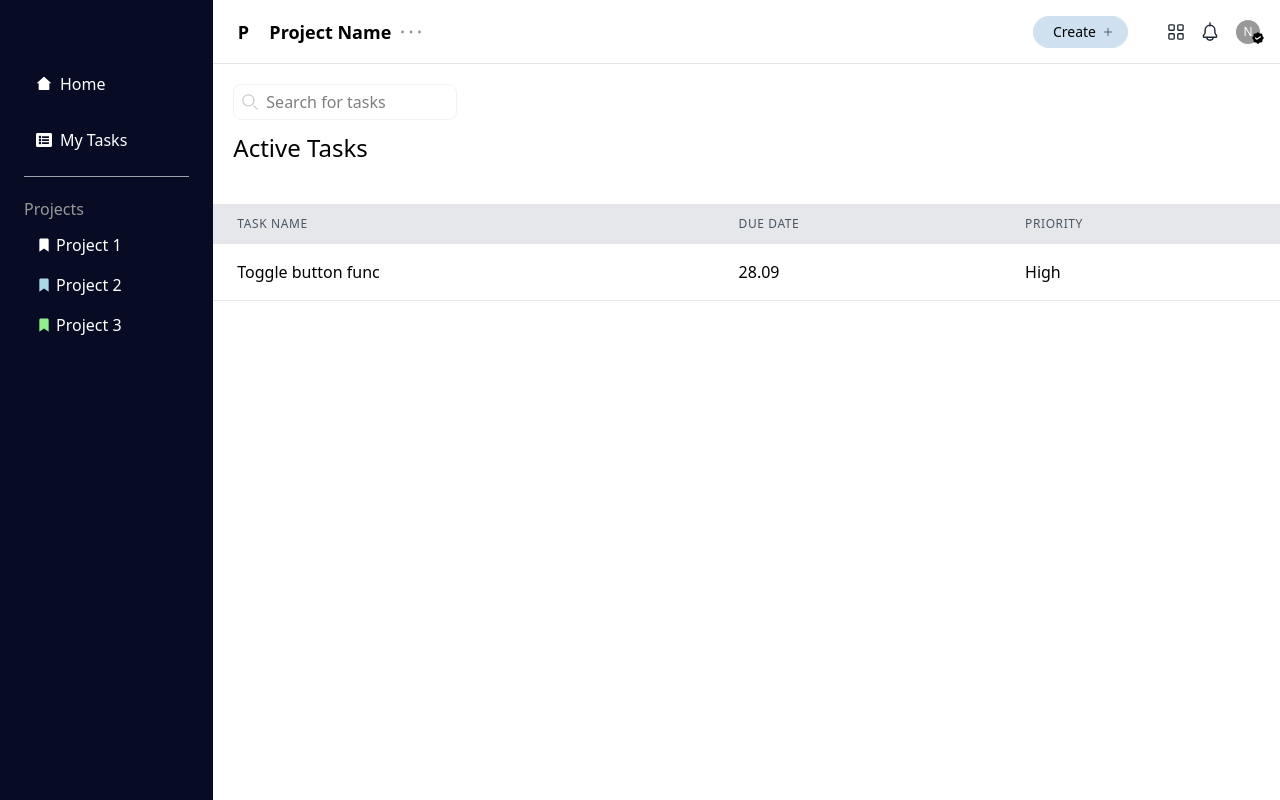
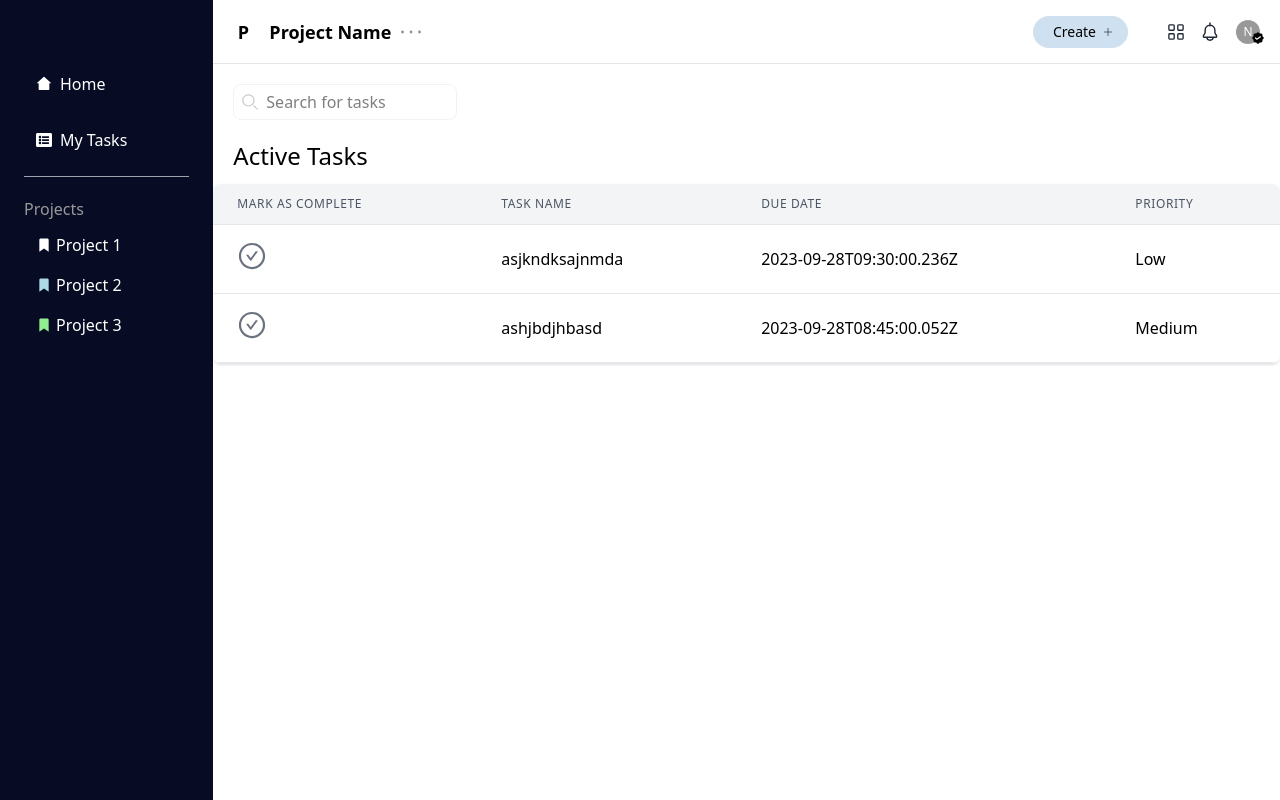
Before and after one commit to alexandruharuta/-project_management_orange, a React (Vite) app: page /mytasks in a window 1280 px wide. Built offline with nearby package versions, Linux system fonts and the light colour scheme; data requests are answered from the project's data file.

Commit message:
fetch data from a fake backend

```diff
--- /dev/null
+++ b/db.json
@@ -0,0 +1,16 @@
+{
+  "tasks": [
+    {
+      "taskName": "asjkndksajnmda",
+      "dueDate": "2023-09-28T09:30:00.236Z",
+      "priority": "Low",
+      "id": 1
+    },
+    {
+      "taskName": "ashjbdjhbasd",
+      "dueDate": "2023-09-28T08:45:00.052Z",
+      "priority": "Medium",
+      "id": 2
+    }
+  ]
+}
--- a/package.json
+++ b/package.json
@@ -7,11 +7,13 @@
     "dev": "vite",
     "build": "tsc && vite build",
     "lint": "eslint . --ext ts,tsx --report-unused-disable-directives --max-warnings 0",
-    "preview": "vite preview"
+    "preview": "vite preview",
+    "server": "json-server --watch db.json --port 5000"
   },
   "dependencies": {
     "classnames": "^2.3.2",
     "date-fns": "^2.30.0",
+    "json-server": "^0.17.3",
     "localforage": "^1.10.0",
     "match-sorter": "^6.3.1",
     "react": "^18.2.0",
--- a/src/Components/MyTasks/MyTasks.tsx
+++ b/src/Components/MyTasks/MyTasks.tsx
@@ -1,9 +1,41 @@
+import { useState, useEffect } from "react";
 import TableRow from "./TableRow"
 
+interface ITable{
+  id:number;
+  taskName:string;
+  dueDate:Date;
+  priority:string;
+}
+
 const MyTasks = () => {
-  const taskName = 'Toggle button func'
-  const dueDate = '28.09'
-  const priority = 'High'
+  const [tasks, setTasks] = useState<ITable[]>([]);
+
+  //FechData
+  useEffect(() => {
+    const getTasks = async () => {
+      const tasksFromServer = await fetchTasks()
+      setTasks(tasksFromServer)
+    }
+
+    getTasks()
+  }, [])
+
+  const fetchTasks = async () => {
+    const res = await fetch('http://localhost:5000/tasks')
+    const data = await res.json()
+
+    return data
+  }
+  //
+
+  const removeOnComplete = async (id: number) => {
+    await fetch(`http://localhost:5000/tasks/${id}`,{
+      method: 'DELETE',
+    })
+    setTasks(tasks.filter((task) => task.id !== id));
+  };
+
   return (
     <>
       <div className="border rounded-lg w-56 h-9 flex items-center gap-2 ml-5 mt-5 opacity-50">
@@ -16,38 +48,45 @@ const MyTasks = () => {
         >
           <path
             stroke="currentColor"
-            stroke-linecap="round"
-            stroke-linejoin="round"
-            stroke-width="1.5"
+            strokeLinecap="round"
+            strokeLinejoin="round"
+            strokeWidth="1.5"
             d="m19 19-4-4m0-7A7 7 0 1 1 1 8a7 7 0 0 1 14 0Z"
           />
         </svg>
         <p>Search for tasks</p>
       </div>
 
-      <p className="font-medium text-2xl ml-5 mt-3">Active Tasks</p>
+      <div className="container mx-auto mt-5">
+        <p className="font-medium text-2xl ml-5 mb-3">
+          {tasks.length > 0 ? "Active Tasks" : "No Tasks"}
+        </p>
 
-      <div className="container mx-auto mt-10">
-        <table className="min-w-full">
-          <thead>
-            <tr className="bg-gray-200">
-              <th className="px-6 py-3 text-left text-xs leading-4 font-medium text-gray-600 uppercase tracking-wider">
+        {tasks.length > 0 && (
+          <div className="shadow overflow-hidden border-b border-gray-200 rounded-lg">
+            <table className="min-w-full divide-y divide-gray-200">
+              <thead className="bg-gray-100">
+                <tr>
+                  <th className="px-6 py-3 text-left text-xs font-medium text-gray-600 uppercase tracking-wider">
+                    Mark as Complete
+                  </th>
+                  <th className="px-6 py-3 text-left text-xs font-medium text-gray-600 uppercase tracking-wider">
                     Task Name
                   </th>
-              <th className="px-6 py-3 text-left text-xs leading-4 font-medium text-gray-600 uppercase tracking-wider">
+                  <th className="px-6 py-3 text-left text-xs font-medium text-gray-600 uppercase tracking-wider">
                     Due Date
                   </th>
-              <th className="px-6 py-3 text-left text-xs leading-4 font-medium text-gray-600 uppercase tracking-wider">
+                  <th className="px-6 py-3 text-left text-xs font-medium text-gray-600 uppercase tracking-wider">
                     Priority
                   </th>
                 </tr>
               </thead>
-          <tbody>
-            {/* You can map over your data and create rows here */}
-            <TableRow taskName = {taskName} dueDate = {dueDate} priority = {priority} />
-            {/* Add more rows as needed */}
+              <tbody className="bg-white divide-y divide-gray-200">
+                <TableRow removeOnComplete={removeOnComplete} tasks={tasks} />
               </tbody>
             </table>
+          </div>
+        )}
       </div>
     </>
   )
--- a/src/Components/MyTasks/TableRow.tsx
+++ b/src/Components/MyTasks/TableRow.tsx
@@ -1,23 +1,45 @@
+import { AiOutlineCheckCircle } from "react-icons/ai"
 
 interface IRow{
+    id:number;
     taskName:string;
-    dueDate:string;
+    dueDate:Date;
     priority:string;
 }
 
-const TableRow: React.FC<IRow> = ({taskName, dueDate, priority}) => {
+interface ITaskList {
+  tasks: IRow[];
+  removeOnComplete:Function;
+}
+
+const TableRow: React.FC<ITaskList> = ({tasks, removeOnComplete}) => {
   return (
-    <tr className="bg-white">
+    <>
+      {tasks.map((task) => (
+        <tr key={task.id} className="bg-white">
             <td className="px-6 py-4 whitespace-no-wrap border-b border-gray-200">
-        {taskName}
+              <button onClick={() => removeOnComplete(task.id)}>
+                <AiOutlineCheckCircle className="mr-2 text-gray-500 hover:text-black hover:bg-green-500 rounded-full ease-in-out duration-500 text-3xl"/>
+              </button>
             </td>
             <td className="px-6 py-4 whitespace-no-wrap border-b border-gray-200">
-        {dueDate}
+              {task.taskName}
             </td>
             <td className="px-6 py-4 whitespace-no-wrap border-b border-gray-200">
-        {priority}
+              {task.dueDate.toLocaleString('eu-EU', {
+                year: 'numeric',
+                month: 'numeric',
+                day: 'numeric',
+                hour: '2-digit',
+                minute: '2-digit',
+              })}
+            </td>
+            <td className="px-6 py-4 whitespace-no-wrap border-b border-gray-200">
+              {task.priority}
             </td>
         </tr>
+      ))}
+    </>
   )
 }
 
--- a/src/Components/TasksComps/AddTask.tsx
+++ b/src/Components/TasksComps/AddTask.tsx
@@ -53,6 +53,7 @@ const AddTask: React.FC<ITaskFunc> = ({addTask}) => {
             dateFormat="MMMM d, yyyy h:mm aa"
             placeholderText="Select Due Date and Time"
             minDate={currentDate}
+            autoComplete="off"
             />
         </div>
 
--- a/src/Pages/Project.tsx
+++ b/src/Pages/Project.tsx
@@ -1,5 +1,5 @@
 import Tasks from "../Components/TasksComps/Tasks";
-import { useState } from "react";
+import { useState, useEffect } from "react";
 import AddTask from "../Components/TasksComps/AddTask";
 
 interface ITask {
@@ -12,15 +12,43 @@ interface ITask {
 const Project = () => {
   const [showForm, setShowForm] = useState(false);
   const [tasks, setTasks] = useState<ITask[]>([]);
+//
+  useEffect(() => {
+    const getTasks = async () => {
+      const tasksFromServer = await fetchTasks()
+      setTasks(tasksFromServer)
+    }
 
-  const addTask = (task: any) => {
-    const id = Math.floor(Math.random() * 10000) + 1;
-    const newTask = { id, ...task };
-    setTasks([...tasks, newTask]);
-    setShowForm(!showForm);
-  };
+    getTasks()
+  }, [])
 
-  const removeOnComplete = (id: number) => {
+  const fetchTasks = async () => {
+    const res = await fetch('http://localhost:5000/tasks')
+    const data = await res.json()
+
+    return data
+  }
+//
+  const addTask = async (task: any) => {
+  const res = await fetch('http://localhost:5000/tasks', {
+    method: 'POST',
+    headers: {
+      'Content-type': 'application/json'
+    },
+    body: JSON.stringify(task)
+  });
+
+  const data = await res.json();
+
+  setTasks([...tasks, data]);
+  setShowForm(!showForm);
+};
+
+
+  const removeOnComplete = async (id: number) => {
+    await fetch(`http://localhost:5000/tasks/${id}`,{
+      method: 'DELETE',
+    })
     setTasks(tasks.filter((task) => task.id !== id));
   };
 
```
Also changed, not shown: 1 other file (tests, documents, lock files or other folders). Lines whose indentation alone changed are shown as unchanged.
